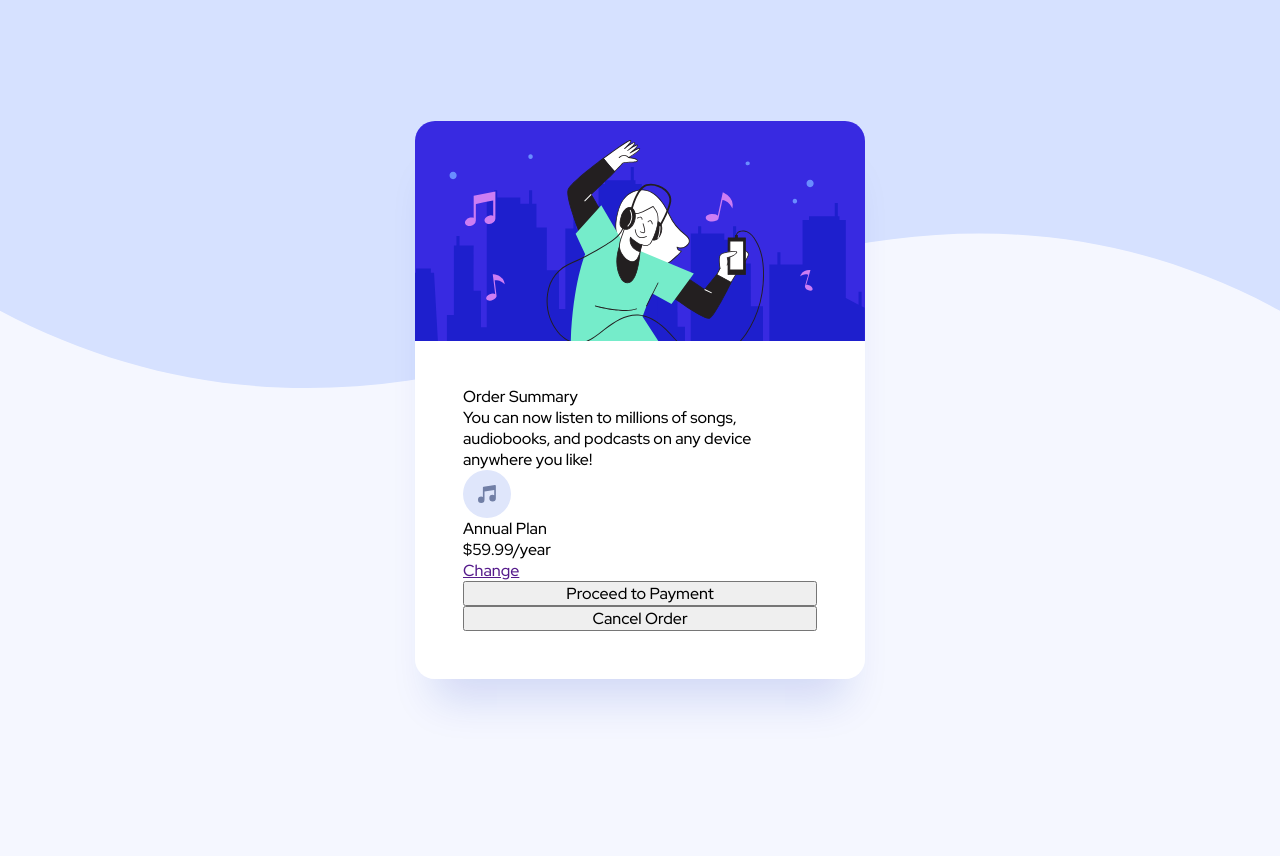
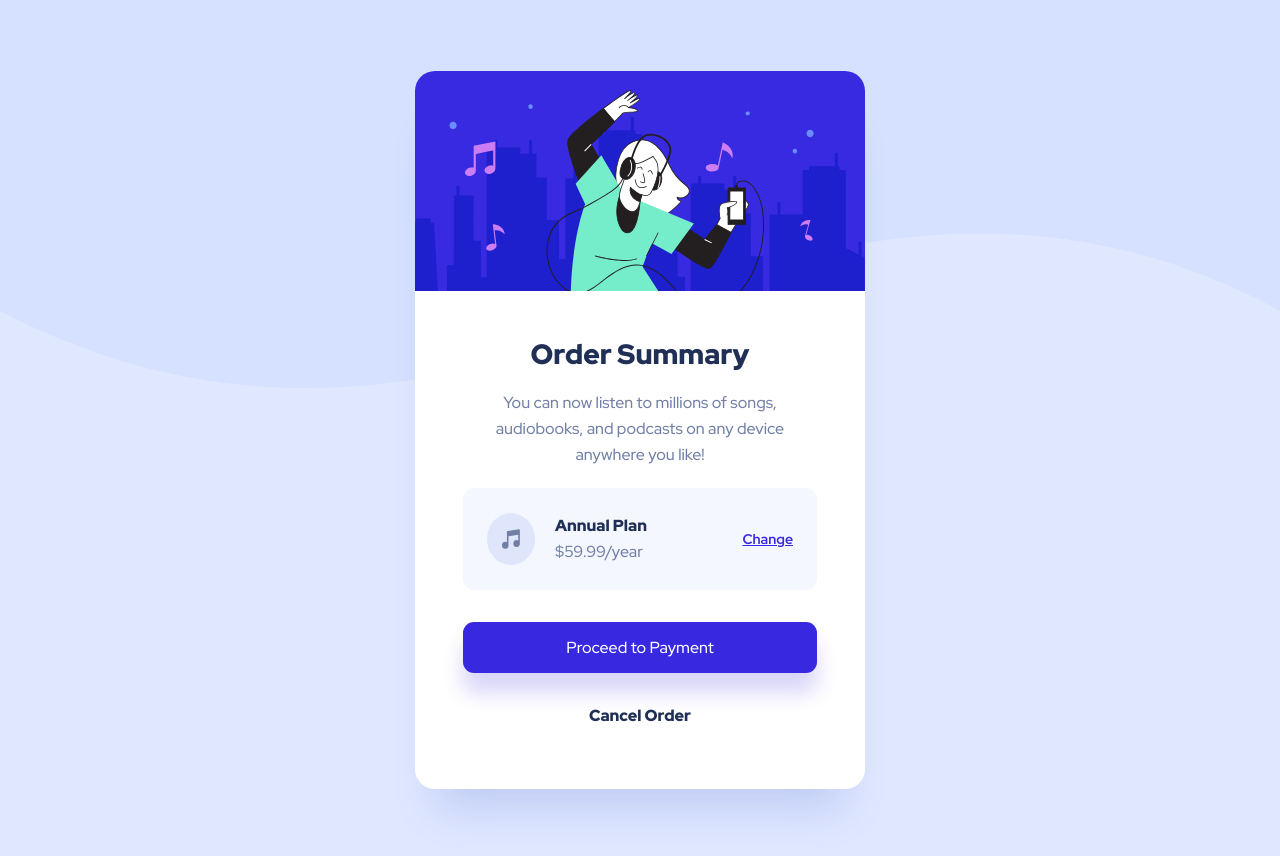
Before and after one commit to aleksandr-efimenko/order-summary-component, a website built with Vite: page index.html in a window 1280 px wide. Before the commit the page ends 800 px from the top, so only its background shows below. Built offline with nearby package versions, Linux system fonts and the light colour scheme.

Commit message:
add styles

```diff
--- a/index.html
+++ b/index.html
@@ -11,22 +11,25 @@
 </head>
 
 <body>
-<div id="background-pattern">
+  <div id="background-pattern">
   </div>
 
   <main class="card">
-    <img src="./images/illustration-hero.svg" alt="Image of a person who is listening music with headphones and player on blue background">
+    <img src="./images/illustration-hero.svg"
+      alt="Image of a person who is listening music with headphones and player on blue background">
     <div class="card-description">
-      <h1>Order Summary</h1>
-      <p>
+      <h1 class="text-center">Order Summary</h1>
+      <p class="text-center">
         You can now listen to millions of songs, audiobooks, and podcasts on any
         device anywhere you like!
       </p>
       <div class="subscription-card">
-        <img src="./images/icon-music.svg" alt="Melody rounded icon">
-        <div class="price">
-          <p class="plan-type">Annual Plan</p>
-          <p class="price-option">$59.99/year</p>
+        <div class="melody-price-container">
+          <img id="melody-icon" src="./images/icon-music.svg" alt="Melody rounded icon">
+          <div class="price">
+            <p class="plan-type">Annual Plan</p>
+            <p class="price-option">$59.99/year</p>
+          </div>
         </div>
         <a href="" class="price-change-link">Change</a>
       </div>
--- a/style.css
+++ b/style.css
@@ -3,13 +3,19 @@
 :root {
   --pale-blue: hsl(225, 100%, 94%);
   --bright-blue: hsl(245, 75%, 52%);
+  --lighter-bright-blue: hsla(245, 83%, 68%, 1);
   --very-pale-blue: hsl(225, 100%, 98%);
   --desaturated-blue: hsl(224, 23%, 55%);
   --dark-blue: hsl(223, 47%, 23%);
 
   --ff-primary: "Red Hat Display", sans-serif;
 
-  --fs-body: 1rem;
+  /* base */
+  --fs-base: 1rem;
+  --fw-base: 500;
+  --lh-base-d: 1.625rem;
+  --lh-base-m: 1.5625rem;
+  --lh-base: var(--lh-base-d);
 
   /* h1 */
   --fw-h1: 900;
@@ -40,7 +46,7 @@ body {
   display: flex;
   justify-content: center;
   align-items: center;
-  background-color: var(--very-pale-blue);
+  background-color: var(--pale-blue);
 }
 
 #background-pattern {
@@ -58,7 +64,7 @@ body {
 .card {
   max-width: 28.125rem;
   border-radius: 1.25rem;
-  box-shadow: 0px 2.5rem 2.5rem -1.25rem rgba(13, 48, 189, 0.151826);
+  box-shadow: 0px 2.5rem 2.5rem -1.25rem hsla(228, 87%, 40%, 0.151826);
   margin: 4.4375rem 1.5rem;
 }
 
@@ -67,6 +73,85 @@ body {
   padding: 2.8125rem 3rem 3rem;
   border-radius: 0 0 1.25rem 1.25rem;
 }
+.text-center {
+  text-align: center;
+}
+h1 {
+  font-size: var(--fs-h1);
+  font-weight: var(--fw-h1);
+  line-height: var(--lh-h1);
+  color: var(--dark-blue);
+}
+p {
+  font-size: var(--fs-base);
+  font-weight: var(--fw-base);
+  line-height: var(--lh-base);
+  color: var(--desaturated-blue);
+}
+.card-description > p {
+  margin-block: 1.0625rem 20px;
+}
+
+.subscription-card {
+  border-radius: 0.6875rem;
+  padding: 1.5625rem 1.5rem;
+  background-color: var(--very-pale-blue);
+  display: flex;
+  align-items: center;
+  justify-content: space-between;
+  margin-block: 1.25rem 2rem;
+}
+.melody-price-container {
+  display: flex;
+}
+#melody-icon {
+  margin-inline-end: 1.25rem;
+}
+.price {
+  font-size: var(--fs-base);
+}
+.plan-type {
+  font-weight: var(--fw-h1);
+  color: var(--dark-blue);
+}
+.price-change-link {
+  font-size: 0.875rem;
+  font-weight: 700;
+  color: var(--bright-blue);
+}
+.price-change-link:hover {
+  text-decoration: none;
+  color: var(--lighter-bright-blue);
+}
+
 .btn {
+  cursor: pointer;
   width: 100%;
+  border: 0;
+  border-radius: 0.6875rem;
+  padding: 15px 0;
 }
+
+.proceed-btn {
+  background-color: var(--bright-blue);
+  color: white;
+  margin-block-end: 1.0625rem;
+  box-shadow: 0px 1.25rem 1.25rem hsla(245, 75%, 52%, 0.190291);
+}
+.proceed-btn:hover {
+  background-color: var(--lighter-bright-blue);
+}
+.cancel-btn {
+  background-color: transparent;
+  color: var(--dark-blue);
+  font-weight: var(--fw-h1);
+}
+
+@media (max-width) {
+  .price {
+    font-size: 0.875rem;
+  }
+  .price-change-link {
+    font-size: 0.8125rem;
+  }
+}
```
